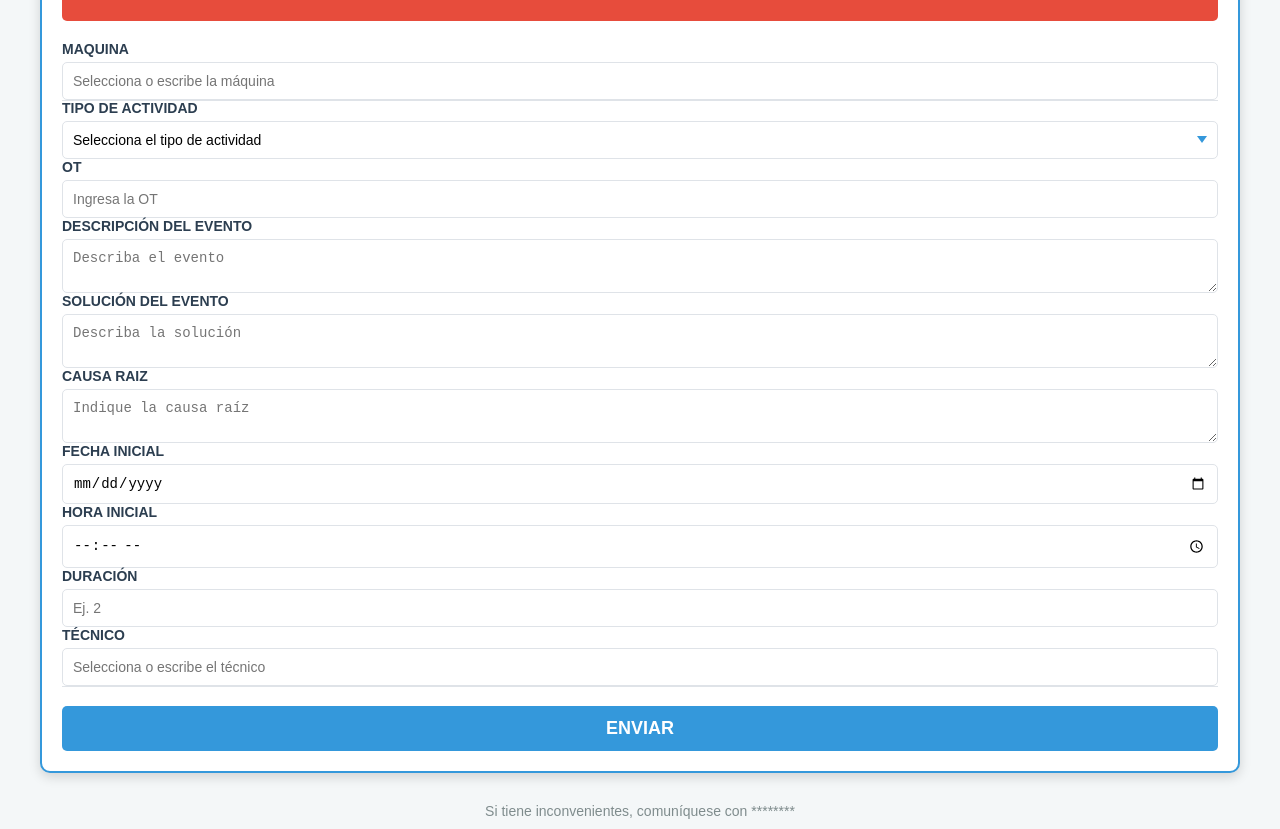
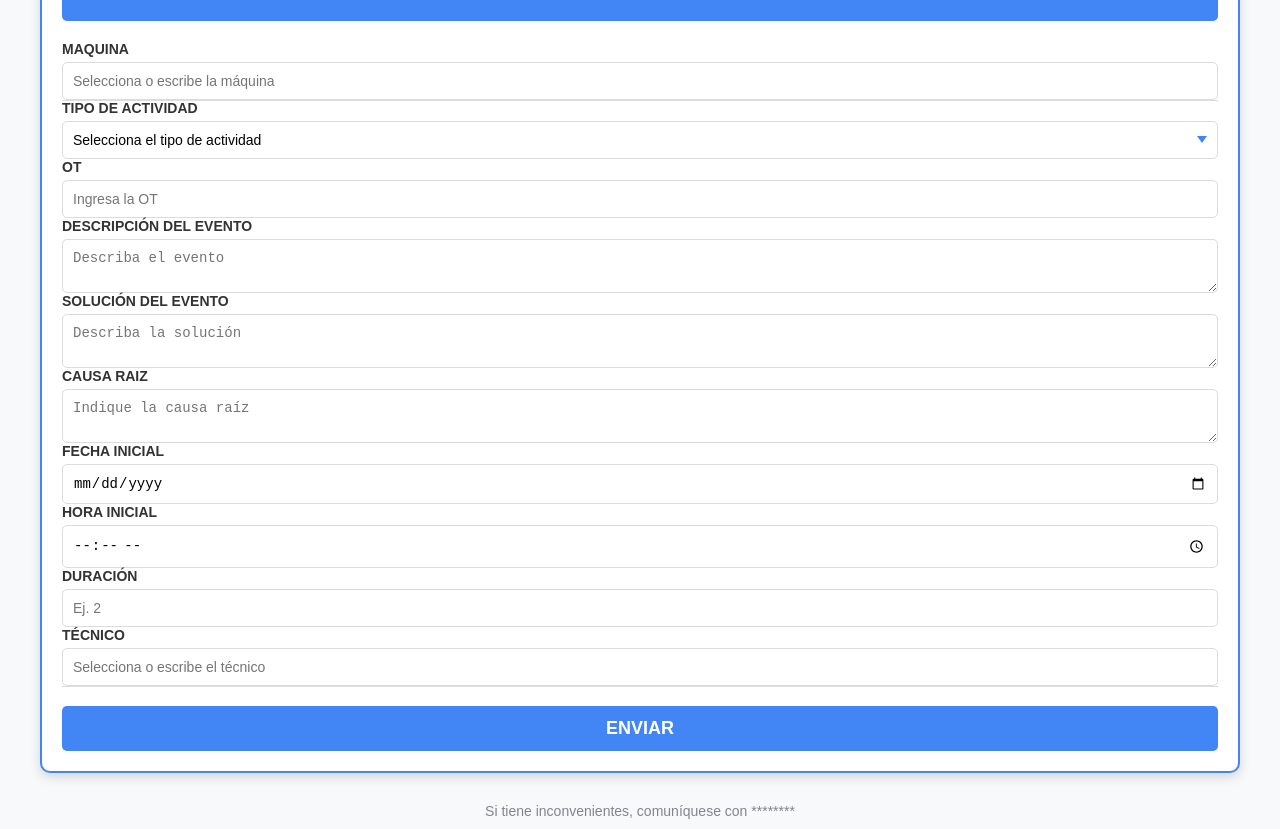
Before and after one commit to LioKen/Reportesalva, a plain HTML site: page index.html in a window 1280 px wide. Shown: the part 1040-1869 px from the top of the page. Drawn offline with Linux system fonts and the light colour scheme.

Commit message:
Update style1.css

```diff
--- a/style1.css
+++ b/style1.css
@@ -1,19 +1,20 @@
 :root {
+    /* Nueva paleta de colores */
     --blanco: #ffffff;
-    --oscuro: #2C3E50;
-    --primario: #3498db;
-    --secundario: #2ecc71;
-    --gris: #7f8c8d;
-    --grisclaro: #ecf0f1;
-    --fondo: #f4f7f8;
+    --oscuro: #333333;
+    --primario: #4285F4;       /* Azul Google */
+    --secundario: #34A853;      /* Verde Google */
+    --gris: #80868B;
+    --grisclaro: #F1F3F4;
+    --fondo: #F8F9FA;
     --input-bg: #ffffff;
-    --input-border: #dfe3e8;
-    --input-focus: #3498db;
-    --header-bg: #e74c3c;         /* Fondo alternativo si falla la imagen */
+    --input-border: #dadce0;
+    --input-focus: #4285F4;
+    --header-bg: #4285F4;
     --header-text: #ffffff;
-    --error-bg: #f8d7da;
-    --error-text: #721c24;
-    --form-border: #3498db;
+    --error-bg: #fce8e6;
+    --error-text: #d93025;
+    --form-border: #4285F4;
 }
 
 /* Reset y configuración global */
@@ -61,6 +62,13 @@ header.header {
     left: 0;
     padding: 0 2rem;
     box-shadow: 0 2px 4px rgba(0,0,0,0.1);
+    /* Efecto de entrada */
+    animation: slideDown 0.6s ease-out;
+}
+
+@keyframes slideDown {
+    from { opacity: 0; transform: translateY(-20px); }
+    to { opacity: 1; transform: translateY(0); }
 }
 
 @media (max-width: 768px) {
@@ -91,6 +99,13 @@ header.header a {
     border-radius: 1rem;
     box-shadow: 0 4px 12px rgba(0,0,0,0.15);
     border: 2px solid var(--form-border);
+    /* Animación suave de aparición */
+    animation: fadeIn 0.8s ease-out;
+}
+
+@keyframes fadeIn {
+    from { opacity: 0; transform: scale(0.95); }
+    to { opacity: 1; transform: scale(1); }
 }
 
 /* Encabezado del formulario */
@@ -103,6 +118,13 @@ header.header a {
     padding: 1rem;
     border-radius: 0.5rem;
     margin-bottom: 2rem;
+    /* Animación de entrada */
+    animation: fadeInDown 0.5s ease-out;
+}
+
+@keyframes fadeInDown {
+    from { opacity: 0; transform: translateY(-20px); }
+    to { opacity: 1; transform: translateY(0); }
 }
 
 .header-icon {
@@ -118,6 +140,14 @@ header.header a {
     border-radius: 0.5rem;
     margin-bottom: 1rem;
     text-align: center;
+    /* Animación de vibración sutil en error */
+    animation: shake 0.3s ease-in-out;
+}
+
+@keyframes shake {
+    0%, 100% { transform: translateX(0); }
+    25% { transform: translateX(-5px); }
+    75% { transform: translateX(5px); }
 }
 
 /* Contenedor de campos */
@@ -159,7 +189,7 @@ header.header a {
 .input-text:focus {
     outline: none;
     border-color: var(--input-focus);
-    box-shadow: 0 0 5px rgba(52, 152, 219, 0.5);
+    box-shadow: 0 0 5px rgba(66,133,244,0.5);
 }
 
 /* Personalización para selects */
@@ -185,13 +215,14 @@ select.input-text {
     text-transform: uppercase;
     font-weight: bold;
     cursor: pointer;
-    transition: background-color 0.3s ease;
+    transition: background-color 0.3s ease, transform 0.2s ease;
     width: 100%;
     margin-top: 2rem;
 }
 
 .boton:hover {
     background-color: var(--secundario);
+    transform: scale(1.02);
 }
 
 /* Botón de agregar descripción */
@@ -248,6 +279,7 @@ select.input-text {
     border-radius: 0.5rem;
     text-align: center;
     font-size: 1.6rem;
+    animation: fadeIn 0.5s ease-out;
 }
 
 /* Footer */
```
